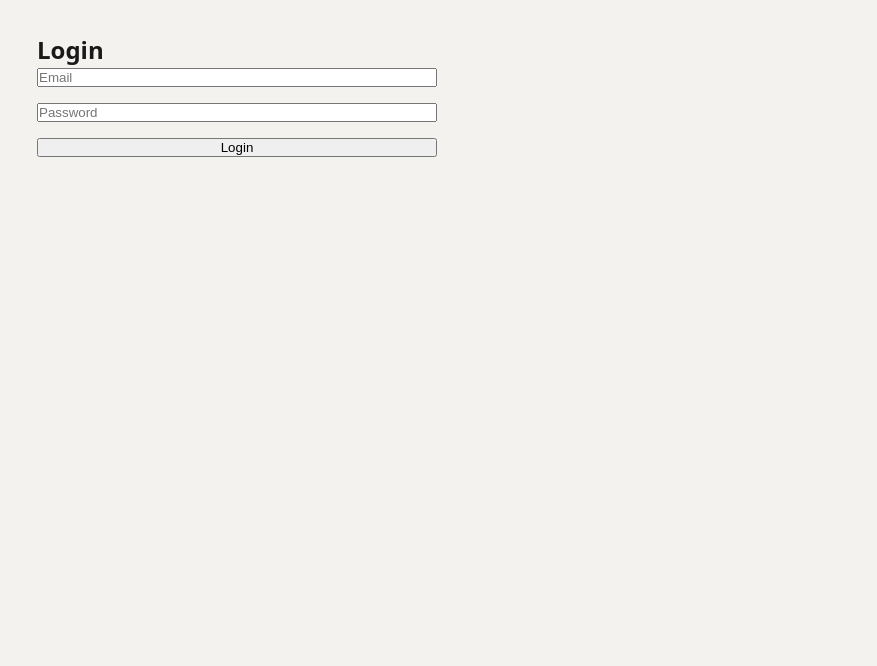
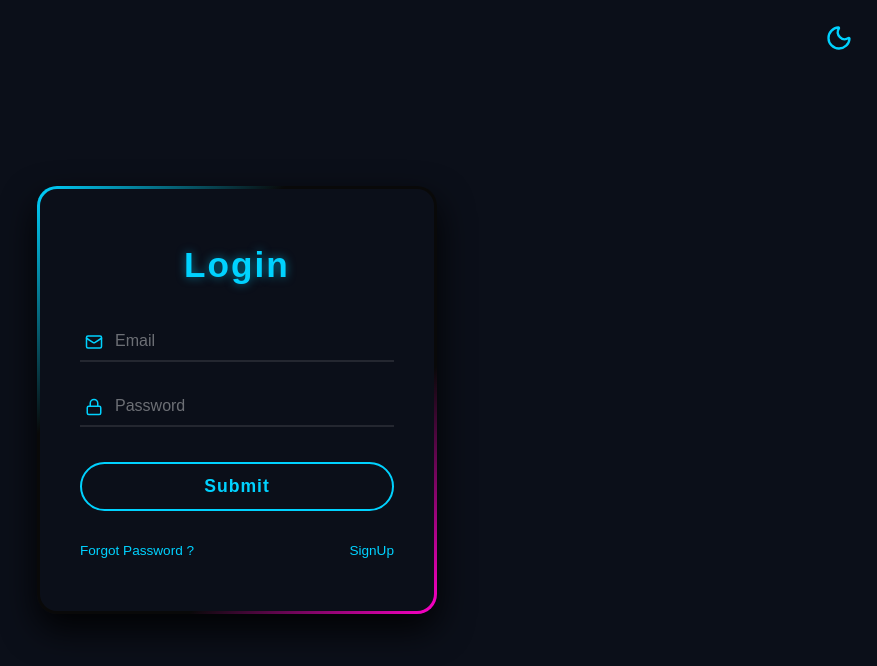
Before and after one commit to madhusudhanan07/CodeAlpha_Social-Media-Platform, a React (Vite) app in the folder frontend/: page /login in a window 1280 px wide. Shown: the top 666 px of the page, without its empty margins (403-1280 px from the left). Built offline with nearby package versions, Linux system fonts and the light colour scheme; no server answers.

Commit message:
feat: implement frontend feed, navigation, authentication pages, and core UI components

```diff
--- a/frontend/src/components/CreatePost/CreatePostCard.tsx
+++ b/frontend/src/components/CreatePost/CreatePostCard.tsx
@@ -94,7 +94,7 @@ export default function CreatePostCard({ onPostCreated }: CreatePostCardProps) {
       const formattedPost: PostProps = {
         id: newPost.id,
         user_id: newPost.user_id,
-        userAvatar: newPost.userAvatar || 'https://i.pravatar.cc/150',
+        userAvatar: newPost.userAvatar ? (newPost.userAvatar.startsWith('http') ? newPost.userAvatar : `http://localhost:5000${newPost.userAvatar}`) : `https://ui-avatars.com/api/?name=${encodeURIComponent(newPost.displayName || newPost.username || 'User')}`,
         username: newPost.displayName || newPost.username || 'User',
         time: new Date(newPost.created_at).toLocaleString(),
         content: newPost.content,
--- a/frontend/src/components/Feed/Feed.tsx
+++ b/frontend/src/components/Feed/Feed.tsx
@@ -24,7 +24,7 @@ export default function Feed() {
         const mappedPosts: PostProps[] = data.map((post: any) => ({
           id: post.id,
           user_id: post.user_id,
-          userAvatar: post.userAvatar || 'https://i.pravatar.cc/150',
+          userAvatar: post.userAvatar ? (post.userAvatar.startsWith('http') ? post.userAvatar : `http://localhost:5000${post.userAvatar}`) : `https://ui-avatars.com/api/?name=${encodeURIComponent(post.displayName || post.username || 'User')}`,
           username: post.displayName || post.username || 'User',
           time: new Date(post.created_at).toLocaleString(),
           content: post.content,
@@ -61,7 +61,7 @@ export default function Feed() {
       const mappedPosts: PostProps[] = data.map((post: any) => ({
         id: post.id,
         user_id: post.user_id,
-        userAvatar: post.userAvatar || 'https://i.pravatar.cc/150',
+        userAvatar: post.userAvatar ? (post.userAvatar.startsWith('http') ? post.userAvatar : `http://localhost:5000${post.userAvatar}`) : `https://ui-avatars.com/api/?name=${encodeURIComponent(post.displayName || post.username || 'User')}`,
         username: post.displayName || post.username || 'User',
         time: new Date(post.created_at).toLocaleString(),
         content: post.content,
--- a/frontend/src/components/Navbar.tsx
+++ b/frontend/src/components/Navbar.tsx
@@ -23,7 +23,8 @@ export default function Navbar() {
           headers: { Authorization: `Bearer ${token}` }
         });
         if (isMounted && res.data?.profile?.profile_picture) {
-          setDbAvatar(`http://localhost:5000${res.data.profile.profile_picture}`);
+          const pic = res.data.profile.profile_picture;
+          setDbAvatar(pic.startsWith('http') ? pic : `http://localhost:5000${pic}`);
         }
       } catch (err) {
         // silently ignore error for avatar fetch
@@ -170,7 +171,7 @@ export default function Navbar() {
               <div style={{ position: 'absolute', top: '100%', left: 0, right: 0, background: '#fff', border: '1px solid #ccc', borderRadius: '4px', marginTop: '0.5rem', zIndex: 1000, boxShadow: '0 4px 12px rgba(0,0,0,0.1)' }}>
                 {searchResults.map(u => (
                   <div key={u.id} onClick={() => { setShowSearchDropdown(false); setSearchQuery(''); navigate(`/profile/${u.id}`); }} style={{ display: 'flex', alignItems: 'center', gap: '0.75rem', padding: '0.5rem', cursor: 'pointer', borderBottom: '1px solid #eee' }}>
-                    <img src={u.avatar ? `http://localhost:5000${u.avatar}` : `https://ui-avatars.com/api/?name=${encodeURIComponent(u.username)}`} alt={u.username} style={{ width: '32px', height: '32px', borderRadius: '50%' }} />
+                    <img src={u.avatar ? (u.avatar.startsWith('http') ? u.avatar : `http://localhost:5000${u.avatar}`) : `https://ui-avatars.com/api/?name=${encodeURIComponent(u.username)}`} alt={u.username} style={{ width: '32px', height: '32px', borderRadius: '50%' }} />
                     <div style={{ display: 'flex', flexDirection: 'column' }}>
                       <span style={{ fontWeight: 600, fontSize: '0.9rem' }}>{u.displayName}</span>
                       <span style={{ fontSize: '0.8rem', color: '#666' }}>@{u.username}</span>
--- a/frontend/src/components/PostCard/PostCard.tsx
+++ b/frontend/src/components/PostCard/PostCard.tsx
@@ -278,7 +278,7 @@ const PostCard = memo(({ post, onDelete, onUpdate, overrideSavedRemoval }: { pos
            <div style={{ display: 'flex', flexDirection: 'column', gap: '15px' }}>
              {comments.map(c => (
                <div key={c.id} style={{ display: 'flex', gap: '10px' }}>
-                 <img src={c.userAvatar || 'https://i.pravatar.cc/150'} alt={c.displayName} style={{ width: '32px', height: '32px', borderRadius: '50%' }} />
+                 <img src={c.userAvatar ? (c.userAvatar.startsWith('http') ? c.userAvatar : `http://localhost:5000${c.userAvatar}`) : `https://ui-avatars.com/api/?name=${encodeURIComponent(c.displayName || 'User')}`} alt={c.displayName} style={{ width: '32px', height: '32px', borderRadius: '50%' }} />
                  <div style={{ background: '#f2f2f2', padding: '10px 15px', borderRadius: '12px', flex: 1 }}>
                    <div style={{ fontWeight: '600', fontSize: '14px', marginBottom: '4px' }}>{c.displayName}</div>
                    <div style={{ fontSize: '14px', color: '#333' }}>{c.content}</div>
--- /dev/null
+++ b/frontend/src/pages/Auth.module.css
@@ -0,0 +1,159 @@
+/* Layout and Background */
+.container {
+  min-height: 100vh;
+  display: flex;
+  justify-content: center;
+  align-items: center;
+  background-color: #0b0f19;
+  font-family: 'Poppins', sans-serif;
+}
+
+/* Neon Box */
+.card {
+  width: 100%;
+  max-width: 400px;
+  padding: 50px 40px;
+  border-radius: 20px;
+  /* Dark background + gradient border trick */
+  background:
+    linear-gradient(#0b0f19, #0b0f19) padding-box,
+    linear-gradient(135deg, #00d2ff 0%, #090909 30%, #090909 70%, #ff00c8 100%) border-box;
+  border: 3px solid transparent;
+  box-shadow: 0 15px 35px rgba(0, 0, 0, 0.9);
+  z-index: 1;
+}
+
+/* Title */
+.title {
+  text-align: center;
+  font-size: 2.2rem;
+  color: #00d2ff;
+  margin-bottom: 30px;
+  font-weight: 700;
+  letter-spacing: 2px;
+  text-shadow: 0 0 10px rgba(0, 210, 255, 0.5);
+}
+
+.titlePink {
+  color: #ff00c8;
+  text-shadow: 0 0 10px rgba(255, 0, 200, 0.5);
+}
+
+/* Form Styles */
+.form {
+  display: flex;
+  flex-direction: column;
+  gap: 25px;
+}
+
+.inputGroup {
+  position: relative;
+  display: flex;
+  align-items: center;
+}
+
+.icon {
+  position: absolute;
+  left: 0;
+  color: #00d2ff;
+  margin-left: 5px;
+}
+
+.inputGroup input {
+  width: 100%;
+  padding: 10px 10px 10px 35px;
+  background: transparent !important;
+  border: none;
+  border-bottom: 2px solid rgba(255, 255, 255, 0.1);
+  color: #fff;
+  font-size: 1rem;
+  outline: none;
+  transition: 0.3s;
+}
+
+/* Fix Chrome Autofill white background */
+.inputGroup input:-webkit-autofill,
+.inputGroup input:-webkit-autofill:hover,
+.inputGroup input:-webkit-autofill:focus,
+.inputGroup input:-webkit-autofill:active {
+  -webkit-box-shadow: 0 0 0 30px #0b0f19 inset !important;
+  -webkit-text-fill-color: #fff !important;
+  transition: background-color 5000s ease-in-out 0s;
+}
+
+.inputGroup input::placeholder {
+  color: rgba(255, 255, 255, 0.4);
+}
+
+.inputGroup input:focus {
+  border-bottom-color: #00d2ff;
+  box-shadow: 0 5px 5px -5px rgba(0, 210, 255, 0.5);
+}
+
+.error {
+  color: #ff4757;
+  text-align: center;
+  font-size: 0.9rem;
+  margin-bottom: -10px;
+  text-shadow: 0 0 5px rgba(255, 71, 87, 0.5);
+}
+
+/* Button */
+.submitBtn {
+  margin-top: 10px;
+  padding: 12px;
+  border-radius: 30px;
+  background: transparent;
+  border: 2px solid #00d2ff;
+  color: #00d2ff;
+  font-size: 1.1rem;
+  font-weight: 600;
+  cursor: pointer;
+  outline: none;
+  transition: 0.3s;
+  letter-spacing: 1px;
+}
+
+.submitBtn:hover {
+  background: #00d2ff;
+  color: #000;
+  box-shadow: 0 0 15px #00d2ff, 0 0 30px #00d2ff;
+}
+
+.submitBtnPink {
+  border-color: #ff00c8;
+  color: #ff00c8;
+}
+
+.submitBtnPink:hover {
+  background: #ff00c8;
+  color: #fff;
+  box-shadow: 0 0 15px #ff00c8, 0 0 30px #ff00c8;
+}
+
+/* Footer Links */
+.footer {
+  display: flex;
+  justify-content: space-between;
+  margin-top: 30px;
+  font-size: 0.85rem;
+}
+
+.link {
+  color: #00d2ff;
+  text-decoration: none;
+  transition: 0.3s;
+}
+
+.link:hover {
+  text-decoration: underline;
+  text-shadow: 0 0 5px rgba(0, 210, 255, 0.5);
+}
+
+.linkPink {
+  color: #ff00c8;
+}
+
+.linkPink:hover {
+  text-shadow: 0 0 5px rgba(255, 0, 200, 0.5);
+}
--- a/frontend/src/pages/Home.tsx
+++ b/frontend/src/pages/Home.tsx
@@ -1,8 +1,43 @@
+import { useAuth } from '../context/AuthContext';
+import { Link } from 'react-router-dom';
 import Feed from '../components/Feed/Feed';
 import RightSidebar from '../components/RightSidebar/RightSidebar';
 import styles from './Home.module.css';
 
 export default function Home() {
+  const { user } = useAuth();
+
+  if (!user) {
+    return (
+      <div style={{
+        display: 'flex', flexDirection: 'column', alignItems: 'center',
+        justifyContent: 'center', height: '70vh', textAlign: 'center',
+        padding: '2rem'
+      }}>
+        <h1 style={{ fontSize: '3rem', color: 'var(--text-primary)', marginBottom: '1rem', background: 'linear-gradient(90deg, #00d2ff, #ff00c8)', WebkitBackgroundClip: 'text', WebkitTextFillColor: 'transparent' }}>
+          Welcome to CodeAlpha Social!
+        </h1>
+        <p style={{ fontSize: '1.25rem', color: 'var(--text-secondary)', marginBottom: '2rem', maxWidth: '600px' }}>
+          Connect with friends, share your thoughts, and explore trending topics globally.
+          Login or create a new account to access your personalized feed.
+        </p>
+        <div style={{ display: 'flex', gap: '1rem' }}>
+          <Link to="/login" style={{
+            padding: '12px 30px', borderRadius: '30px', background: 'linear-gradient(90deg, #00d2ff, #3a7bd5)',
+            color: '#fff', textDecoration: 'none', fontWeight: 'bold', fontSize: '1.1rem',
+            boxShadow: '0 4px 15px rgba(0, 210, 255, 0.4)'
+          }}>Login</Link>
+          <Link to="/register" style={{
+            padding: '12px 30px', borderRadius: '30px', background: 'transparent',
+            border: '2px solid #ff00c8', color: '#ff00c8', textDecoration: 'none',
+            fontWeight: 'bold', fontSize: '1.1rem',
+            boxShadow: '0 4px 15px rgba(255, 0, 200, 0.2)'
+          }}>Create Account</Link>
+        </div>
+      </div>
+    );
+  }
+
   return (
     <div className={styles.homeLayout}>
       <div className={styles.feedColumn}>
--- a/frontend/src/pages/Login.tsx
+++ b/frontend/src/pages/Login.tsx
@@ -1,13 +1,17 @@
 import React, { useState } from 'react';
-import { useNavigate } from 'react-router-dom';
+import { useNavigate, Link } from 'react-router-dom';
 import { signInWithEmailAndPassword } from 'firebase/auth';
 import { auth } from '../config/firebase';
+import { Mail, Lock, Sun, Moon } from 'lucide-react';
+import styles from './Auth.module.css';
+import { useTheme } from '../context/ThemeContext';
 
 export default function Login() {
   const [email, setEmail] = useState('');
   const [password, setPassword] = useState('');
   const [error, setError] = useState('');
   const navigate = useNavigate();
+  const { theme, toggleTheme } = useTheme();
 
   const handleLogin = async (e: React.FormEvent) => {
     e.preventDefault();
@@ -20,6 +24,7 @@ export default function Login() {
 
     try {
       await signInWithEmailAndPassword(auth, email, password);
+      // MainLayout ensures auth wrapper takes care of redirection dynamically if requested before
       navigate('/');
     } catch (err: any) {
       setError(err.message || 'Failed to login');
@@ -27,24 +32,51 @@ export default function Login() {
   };
 
   return (
-    <div style={{ maxWidth: '400px', margin: '2rem auto' }}>
-      <h2>Login</h2>
-      {error && <div style={{ color: 'red', marginBottom: '1rem' }}>{error}</div>}
-      <form onSubmit={handleLogin} style={{ display: 'flex', flexDirection: 'column', gap: '1rem' }}>
+    <div className={styles.container}>
+      <button
+        onClick={toggleTheme}
+        style={{ position: 'absolute', top: '1.5rem', right: '1.5rem', background: 'transparent', border: 'none', cursor: 'pointer', color: '#00d2ff', zIndex: 10 }}
+        title="Toggle Theme"
+      >
+        {theme === 'light' ? <Moon size={28} /> : <Sun size={28} />}
+      </button>
+
+      <div className={styles.card}>
+        <h2 className={styles.title}>Login</h2>
+
+        {error && <div className={styles.error}>{error}</div>}
+
+        <form onSubmit={handleLogin} className={styles.form}>
+          <div className={styles.inputGroup}>
+            <Mail size={18} className={styles.icon} />
             <input
               type="email"
               placeholder="Email"
               value={email}
               onChange={(e) => setEmail(e.target.value)}
             />
+          </div>
+
+          <div className={styles.inputGroup}>
+            <Lock size={18} className={styles.icon} />
             <input
               type="password"
               placeholder="Password"
               value={password}
               onChange={(e) => setPassword(e.target.value)}
             />
-        <button type="submit">Login</button>
+          </div>
+
+          <button type="submit" className={styles.submitBtn}>
+            Submit
+          </button>
         </form>
+
+        <div className={styles.footer}>
+          <Link to="#" className={styles.link}>Forgot Password ?</Link>
+          <Link to="/register" className={styles.link}>SignUp</Link>
+        </div>
+      </div>
     </div>
   );
 }
--- a/frontend/src/pages/Register.tsx
+++ b/frontend/src/pages/Register.tsx
@@ -1,8 +1,11 @@
 import React, { useState } from 'react';
-import { useNavigate } from 'react-router-dom';
+import { useNavigate, Link } from 'react-router-dom';
 import { createUserWithEmailAndPassword, updateProfile } from 'firebase/auth';
 import { auth } from '../config/firebase';
 import axios from 'axios';
+import { User, Mail, Lock, Sun, Moon } from 'lucide-react';
+import styles from './Auth.module.css';
+import { useTheme } from '../context/ThemeContext';
 
 export default function Register() {
   const [fullName, setFullName] = useState('');
@@ -11,6 +14,7 @@ export default function Register() {
   const [confirmPassword, setConfirmPassword] = useState('');
   const [error, setError] = useState('');
   const navigate = useNavigate();
+  const { theme, toggleTheme } = useTheme();
 
   const validateEmail = (email: string) => {
     return /^[^\s@]+@[^\s@]+\.[^\s@]+$/.test(email);
@@ -66,36 +70,82 @@ export default function Register() {
   };
 
   return (
-    <div style={{ maxWidth: '400px', margin: '2rem auto' }}>
-      <h2>Register</h2>
-      {error && <div style={{ color: 'red', marginBottom: '1rem' }}>{error}</div>}
-      <form onSubmit={handleRegister} style={{ display: 'flex', flexDirection: 'column', gap: '1rem' }}>
+    <div className={styles.container}>
+      <button
+        onClick={toggleTheme}
+        style={{ position: 'absolute', top: '1.5rem', right: '1.5rem', background: 'transparent', border: 'none', cursor: 'pointer', color: '#ff00c8', zIndex: 10 }}
+        title="Toggle Theme"
+      >
+        {theme === 'light' ? <Moon size={28} /> : <Sun size={28} />}
+      </button>
+
+      <div className={styles.card}>
+        <h2 className={`${styles.title} ${styles.titlePink}`}>Register</h2>
+
+        {error && <div className={styles.error}>{error}</div>}
+
+        <form onSubmit={handleRegister} className={styles.form}>
+          <div className={styles.inputGroup}>
+            <User size={18} className={styles.icon} style={{ color: '#ff00c8' }} />
             <input
               type="text"
               placeholder="Full Name"
               value={fullName}
               onChange={(e) => setFullName(e.target.value)}
+              style={fullName ? { borderBottomColor: '#ff00c8' } : {}}
             />
+          </div>
+
+          <div className={styles.inputGroup}>
+            <Mail size={18} className={styles.icon} style={{ color: '#ff00c8' }} />
             <input
               type="email"
               placeholder="Email"
               value={email}
               onChange={(e) => setEmail(e.target.value)}
+              style={email ? { borderBottomColor: '#ff00c8' } : {}}
             />
+          </div>
+
+          <div className={styles.inputGroup}>
+            <Lock size={18} className={styles.icon} style={{ color: '#ff00c8' }} />
             <input
               type="password"
               placeholder="Password"
               value={password}
               onChange={(e) => setPassword(e.target.value)}
+              style={password ? { borderBottomColor: '#ff00c8' } : {}}
             />
+          </div>
+
+          <div className={styles.inputGroup}>
+            <Lock size={18} className={styles.icon} style={{ color: '#ff00c8' }} />
             <input
               type="password"
               placeholder="Confirm Password"
               value={confirmPassword}
               onChange={(e) => setConfirmPassword(e.target.value)}
+              style={confirmPassword ? { borderBottomColor: '#ff00c8' } : {}}
             />
-        <button type="submit">Register</button>
+          </div>
+
+          <button type="submit" className={`${styles.submitBtn} ${styles.submitBtnPink}`}>
+            Register
+          </button>
         </form>
+
+        <div className={styles.footer}>
+          <Link to="/login" className={`${styles.link} ${styles.linkPink}`}>Already have an account? Login</Link>
+        </div>
+      </div>
+
+      <style>{`
+        /* Overrides for pink color theme on Register input focus */
+        .${styles.inputGroup} input:focus {
+          border-bottom-color: #ff00c8 !important;
+          box-shadow: 0 5px 5px -5px rgba(255, 0, 200, 0.5) !important;
+        }
+      `}</style>
     </div>
   );
 }
```
Lines whose indentation alone changed are shown as unchanged.
